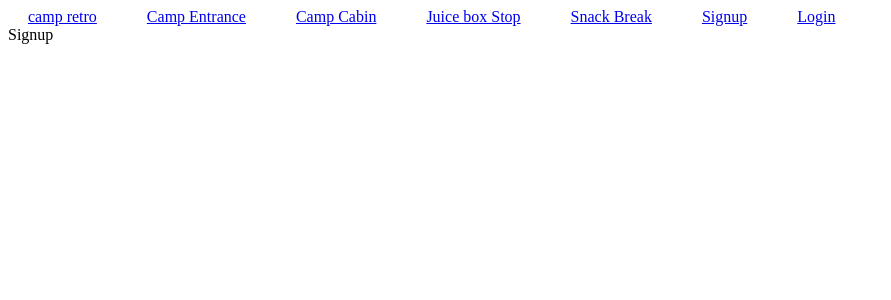
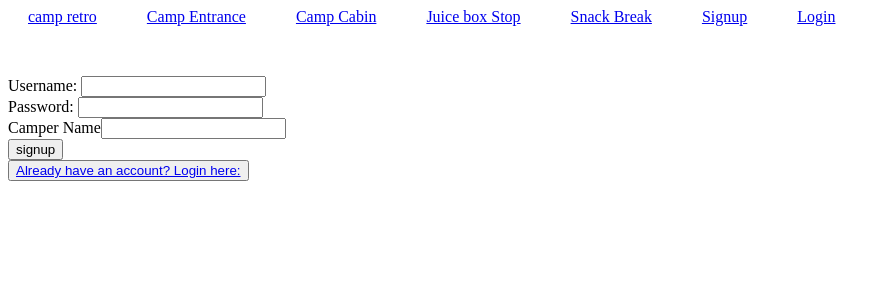
Before and after one commit to dxyz773/camp_retro, a React (Vite) app in the folder client/: page /signup in a window 1280 px wide. Shown: the top 300 px of the page, without its empty margins (0-891 px from the left). Built offline with nearby package versions, Linux system fonts and the light colour scheme; no server answers.

Commit message:
Working Signup, Login, and Logout

```diff
--- a/client/package.json
+++ b/client/package.json
@@ -10,9 +10,11 @@
     "preview": "vite preview"
   },
   "dependencies": {
+    "formik": "^2.4.2",
     "react": "^18.2.0",
     "react-dom": "^18.2.0",
-    "react-router-dom": "^6.14.1"
+    "react-router-dom": "^6.14.1",
+    "yup": "^1.2.0"
   },
   "devDependencies": {
     "@types/react": "^18.2.14",
--- a/client/src/App.jsx
+++ b/client/src/App.jsx
@@ -15,14 +15,50 @@ import OneSnack from "./snackbar/OneSnack";
 //            OTHER REACT IMPORTS
 //----------------------------------------------//
 import { Routes, Route } from "react-router-dom";
+import { useEffect, useState } from "react";
 //----------------------------------------------//
 //                    APP
 //----------------------------------------------//
 const api = "http://127.0.0.1:5555";
 function App() {
+  const [user, setUser] = useState(null);
+  useEffect(() => {
+    getUser();
+  }, []);
+
+  function updateUser(user) {
+    setUser(user);
+  }
+  function getUser() {
+    fetch(`${api}/authorized-session`).then((res) => {
+      if (res.ok) {
+        res.json().then((data) => setUser(data));
+      } else {
+        setUser(null);
+      }
+    });
+  }
+  if (!user) {
+    return (
+      <div>
+        <Navbar updateUser={updateUser} user={user} api={api} />
+        <Routes>
+          <Route path="/" element={<Home />} />
+          <Route
+            path="/login"
+            element={<Login api={api} updateUser={updateUser} />}
+          />
+          <Route
+            path="/signup"
+            element={<Signup api={api} updateUser={updateUser} />}
+          />
+        </Routes>
+      </div>
+    );
+  }
   return (
     <div>
-      <Navbar />
+      <Navbar updateUser={updateUser} user={user} api={api} />
       <Routes>
         <Route path="/" element={<Home />} />
         <Route path="/camp" element={<Camp api={api} />} />
@@ -31,8 +67,8 @@ function App() {
         <Route path="/camp/drinks/:id" element={<OneDrink />} />
         <Route path="/camp/snacks" element={<Snacks api={api} />} />
         <Route path="/camp/snacks/:id" element={<OneSnack />} />
-        <Route path="/login" element={<Login />} />
-        <Route path="/signup" element={<Signup />} />
+        <Route path="/login" element={<Login api={api} />} />
+        <Route path="/signup" element={<Signup api={api} />} />
       </Routes>
     </div>
   );
--- a/client/src/auth/Login.jsx
+++ b/client/src/auth/Login.jsx
@@ -1,5 +1,85 @@
-function Login() {
-  return <div>Login</div>;
+import { useNavigate, NavLink } from "react-router-dom";
+import { useState } from "react";
+import { useFormik } from "formik";
+import * as yup from "yup";
+
+function Login({ api, updateUser }) {
+  const [error, setError] = useState(null);
+  const navigate = useNavigate();
+
+  const schema = yup.object().shape({
+    username: yup.string().required("Please enter a username"),
+    password: yup.string().required("Please enter a password"),
+  });
+
+  const formik = useFormik({
+    initialValues: { username: "", password: "" },
+    validationSchema: schema,
+    onSubmit: (values, actions) => {
+      fetch(`${api}/login`, {
+        method: "POST",
+        headers: {
+          "content-type": "application/json",
+        },
+        body: JSON.stringify(values),
+      }).then((res) => {
+        if (res.ok) {
+          res.json().then((data) => {
+            actions.resetForm();
+            updateUser(data);
+            navigate("/");
+          });
+        } else {
+          res.json().then((err) => setError(err.message));
+        }
+      });
+    },
+  });
+  return (
+    <div style={{ marginTop: "50px" }}>
+      <form onSubmit={formik.handleSubmit}>
+        <div>
+          <label htmlFor="username">Username: </label>
+          <input
+            type="text"
+            name="username"
+            value={formik.values.username}
+            onChange={formik.handleChange}
+            onBlur={formik.handleBlur}
+          />
+          {formik.touched.username && formik.errors.username ? (
+            <h5 style={{ color: "red" }}>{formik.errors.username}</h5>
+          ) : (
+            ""
+          )}
+        </div>
+        <div>
+          <label htmlFor="password">Password: </label>
+          <input
+            type="text"
+            name="password"
+            value={formik.values.password}
+            onChange={formik.handleChange}
+            onBlur={formik.handleBlur}
+          />
+          {formik.touched.password && formik.errors.password ? (
+            <h5 style={{ color: "red" }}>{formik.errors.password}</h5>
+          ) : (
+            ""
+          )}
+        </div>
+        <div>
+          <input type="submit" value="Login" />
+          {error ? <label style={{ color: "red" }}>{error}</label> : ""}
+        </div>
+      </form>
+      <div>
+        <button>
+          <NavLink to="/signup">{`Don't have an account yet? Signup here:`}</NavLink>
+        </button>
+      </div>
+    </div>
+  );
 }
 
 export default Login;
--- a/client/src/auth/Signup.jsx
+++ b/client/src/auth/Signup.jsx
@@ -1,5 +1,101 @@
-function Signup() {
-  return <div>Signup</div>;
+import { useNavigate, NavLink } from "react-router-dom";
+import { useState } from "react";
+import { useFormik } from "formik";
+import * as yup from "yup";
+
+function Signup({ api, updateUser }) {
+  const [error, setError] = useState(null);
+  const navigate = useNavigate();
+
+  const schema = yup.object().shape({
+    username: yup.string().required("Please enter a username"),
+    password: yup.string().required("Please enter a password"),
+    camper_name: yup.string().required("Please enter a camper name"),
+  });
+
+  const formik = useFormik({
+    initialValues: { username: "", password: "", camper_name: "" },
+    validationSchema: schema,
+    onSubmit: (values, actions) => {
+      fetch(`${api}/signup`, {
+        method: "POST",
+        headers: {
+          "content-type": "application/json",
+        },
+        body: JSON.stringify(values),
+      }).then((res) => {
+        if (res.ok) {
+          res.json().then((data) => {
+            actions.resetForm();
+            updateUser(data);
+            navigate("/");
+          });
+        } else {
+          res.json().then((err) => setError(err.message));
+        }
+      });
+    },
+  });
+  return (
+    <div style={{ marginTop: "50px" }}>
+      <form onSubmit={formik.handleSubmit}>
+        <div>
+          <label htmlFor="username">Username: </label>
+          <input
+            type="text"
+            name="username"
+            value={formik.values.username}
+            onChange={formik.handleChange}
+            onBlur={formik.handleBlur}
+          />
+          {formik.touched.username && formik.errors.username ? (
+            <h5 style={{ color: "red" }}>{formik.errors.username}</h5>
+          ) : (
+            ""
+          )}
+        </div>
+        <div>
+          <label htmlFor="password">Password: </label>
+          <input
+            type="text"
+            name="password"
+            value={formik.values.password}
+            onChange={formik.handleChange}
+            onBlur={formik.handleBlur}
+          />
+          {formik.touched.password && formik.errors.password ? (
+            <h5 style={{ color: "red" }}>{formik.errors.password}</h5>
+          ) : (
+            ""
+          )}
+        </div>
+        <div>
+          <label htmlFor="camper_name">Camper Name</label>
+          <input
+            type="text"
+            name="camper_name"
+            value={formik.values.camper_name}
+            onChange={formik.handleChange}
+            onBlur={formik.handleBlur}
+          />
+          {formik.touched.camper_name && formik.errors.camper_name ? (
+            <h5 style={{ color: "red" }}>{formik.errors.camper_name}</h5>
+          ) : (
+            ""
+          )}
+        </div>
+        <div>
+          <input type="submit" value="signup" />
+          {error ? <label style={{ color: "red" }}>{error}</label> : ""}
+        </div>
+      </form>
+      <div>
+        <button>
+          <NavLink to="/login">Already have an account? Login here:</NavLink>
+        </button>
+      </div>
+    </div>
+  );
 }
 
 export default Signup;
--- a/client/src/home/Navbar.jsx
+++ b/client/src/home/Navbar.jsx
@@ -1,9 +1,18 @@
-import { NavLink } from "react-router-dom";
+import { NavLink, useNavigate } from "react-router-dom";
 
-function Navbar() {
+function Navbar({ updateUser, user, api }) {
+  const navigate = useNavigate();
+
+  function Logout() {
+    fetch(`${api}/logout`).then((res) => {
+      if (res.ok) {
+        updateUser(null);
+        navigate("/");
+      }
+    });
+  }
   return (
     <nav style={{ display: "flex", gap: "50px", marginLeft: "20px" }}>
-      {" "}
       <NavLink to="/">camp retro</NavLink>
       <NavLink to="/camp">Camp Entrance</NavLink>
       <NavLink to="/camp/cabin">Camp Cabin</NavLink>
@@ -11,6 +20,14 @@ function Navbar() {
       <NavLink to="/camp/snacks">Snack Break</NavLink>
       <NavLink to="/signup">Signup</NavLink>
       <NavLink to="/login">Login</NavLink>
+      {user ? (
+        <div>
+          <button onClick={Logout}>Log Out</button>
+          <p style={{ "margin-top": "8px" }}>Hello, {user.username}</p>
+        </div>
+      ) : (
+        ""
+      )}
     </nav>
   );
 }
```
Also changed, not shown: 2 other files (tests, documents, lock files or other folders).
